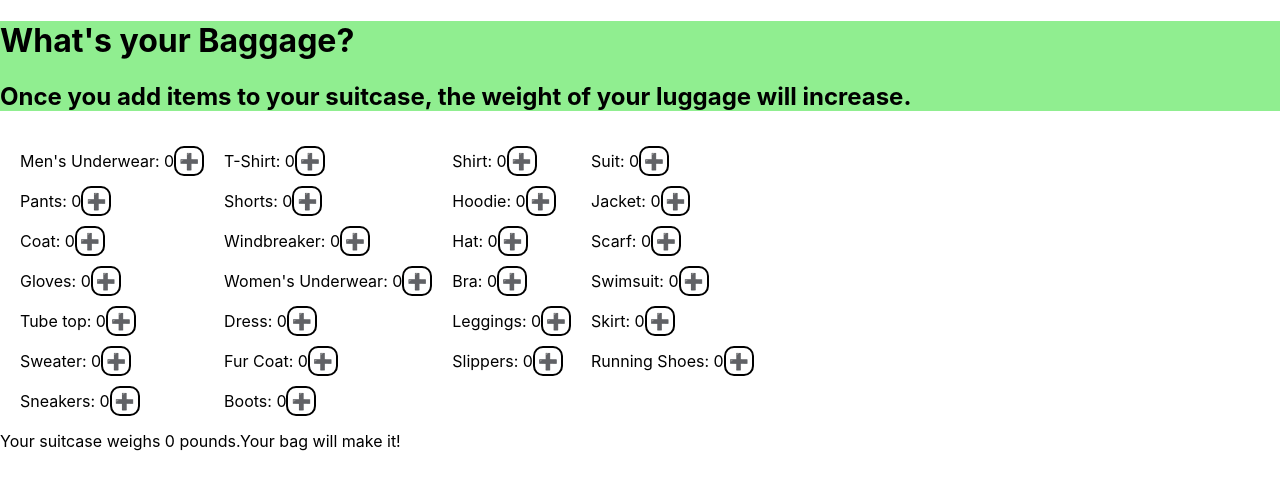
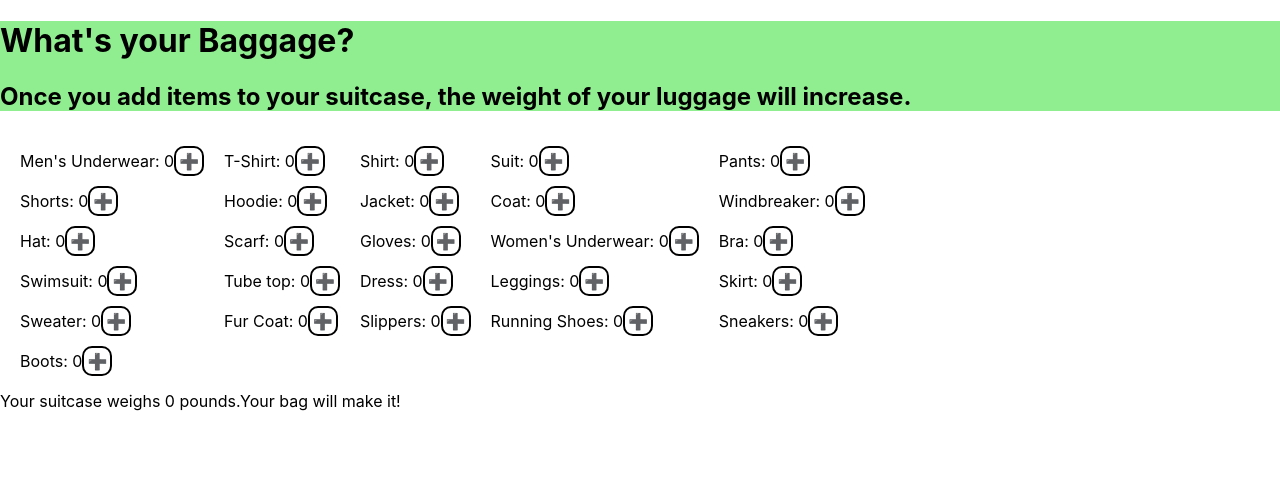
Before and after one commit to dlinhardt15/baggage, a React (Create React App) app: page / in a window 1280 px wide. Shown: the top 490 px of the page. Built offline with nearby package versions, Linux system fonts and the light colour scheme; data requests are answered from the project's data file.

Commit message:
changed some formatting

```diff
--- a/src/App.css
+++ b/src/App.css
@@ -8,7 +8,7 @@
 
 .grid-container {
     display: grid;
-    grid-template-columns: auto auto auto auto;
+    grid-template-columns: auto auto auto auto auto;
     justify-content: start;
     padding: 20px;
     gap: 20px;
--- a/src/Article.js
+++ b/src/Article.js
@@ -39,7 +39,7 @@ export default function Article ({article, setSuitcase, suitcase}) {
         <div className="grid-item">
             <span>{article.name}: {count}</span>
             <span onClick={(event) => handleClick(event)} className="click">➕</span>
-            {count == 0 ? null : <span onClick={(event) => handleClick(event)} className="click">➖</span>}
+            {count === 0 ? null : <span onClick={(event) => handleClick(event)} className="click">➖</span>}
         </div>
         )
 
```
